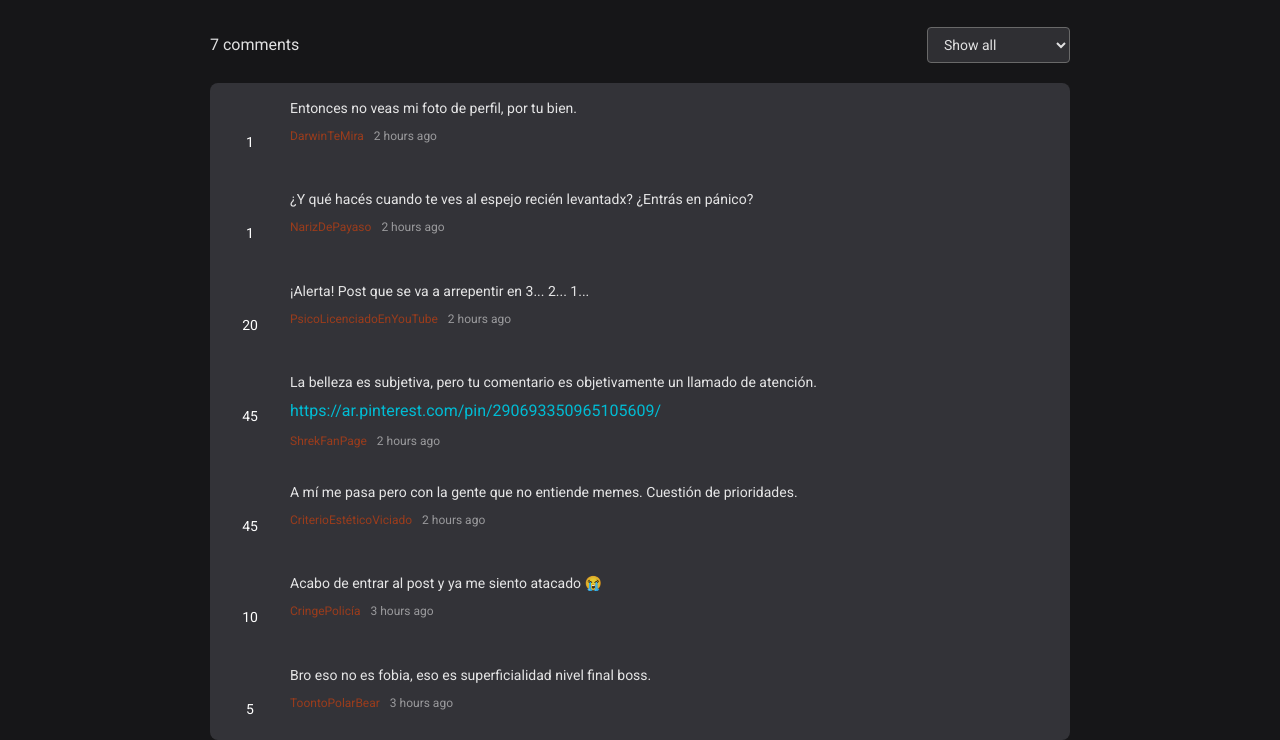
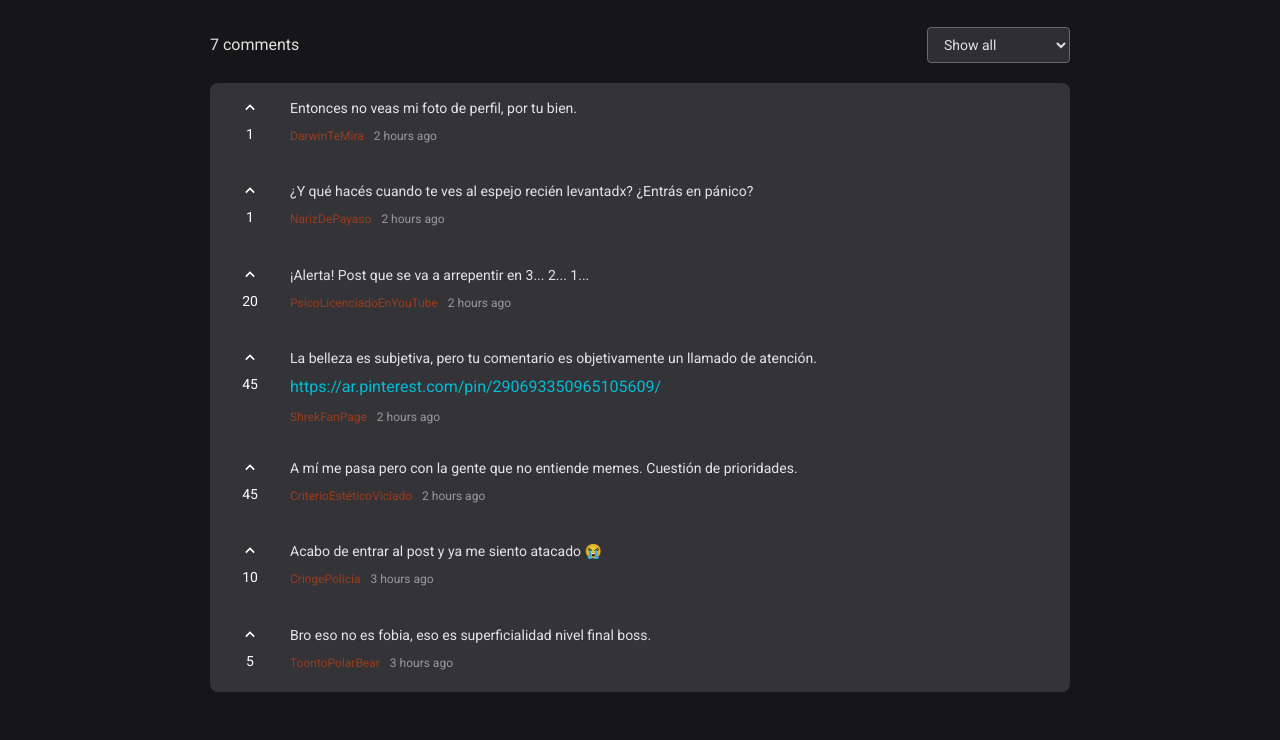
Before and after one commit to ianchu0317/TP2-IDS, a plain HTML site: page frontend/pages/comments.html in a window 1280 px wide. Shown: the part 73-813 px from the top of the page. Drawn offline with Linux system fonts and the light colour scheme.

Commit message:
fix: solucion en el boton de like en comments.css

```diff
--- a/frontend/assets/css/comments.css
+++ b/frontend/assets/css/comments.css
@@ -179,25 +179,28 @@ body {
 .vote-arrow {
   background: none;
   border: none;
-  color: #FFFFFF;
-  font-size: 18px;
+  color: #fff;
+  padding: 0;
   cursor: pointer;
-  padding: 5px;
-  transition: color 0.3s ease;
-  line-height: 1;
+  display: flex;
+  align-items: center;
+  justify-content: center;
 }
 
-.vote-arrow:hover {
-  color: #FFFFFF;
+.vote-arrow svg {
+  width: 20px;
+  height: 20px;
+  display: block;
 }
 
-.vote-arrow.upvoted {
-  color: #FFFFFF;
+.vote-arrow svg path {
+  stroke: currentColor;
+  stroke-width: 2;
+  fill: none;
 }
 
 .vote-count {
   font-size: 14px;
-  color: #fff;
   margin: 5px 0;
   min-width: 30px;
   text-align: center;
```
